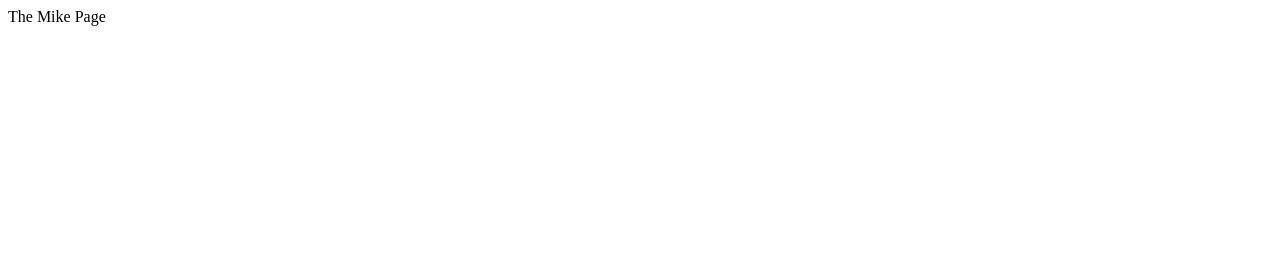
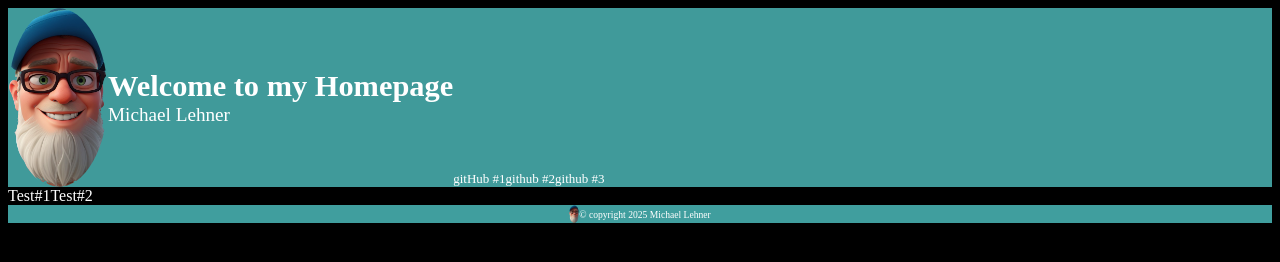
Before and after one commit to mrvldev/MyLandingPage, a plain HTML site: page index.html in a window 1280 px wide. Drawn offline with Linux system fonts and the light colour scheme.

Commit message:
started my first landing page

```diff
--- a/index.html
+++ b/index.html
@@ -1,20 +1,49 @@
 <!DOCTYPE html>
 <html lang="en">
 <head>
-    <link rel="stylesheet" href="">
+    <link rel="stylesheet" href="style.css">
     <meta charset="UTF-8">
     <meta name="viewport" content="width=device-width, initial-scale=1.0">
-    <titl>The Mike Page</title>
+    <title>The Mike Page</title>
 </head>
 
 <body>
 
     <div class="header">
 
+            <img src="/img/MikeHead.png" alt="A 3D Anime Style man with glasses, a blue cap and white beard" class="HeaderLogo">
+            <div class="containerColumn">
+                <div class=headline>Welcome to my Homepage</div>
+                <div class="headline2">Michael Lehner</div>
+            </div>
+            <div class="HeaderLink">
+                <a href="https://github.com/mrvldev">gitHub #1</a>
+                <a href="https://github.com/mrvldev">github #2</a>
+                <a href="https://github.com/mrvldev">github #3</a>
+            </div>
+
+        </div>
+
     </div>
 
+
+
     <div class="content">
+        <div class="banner">
+            <div>Test#1</div>
 
+        </div>
+
+        <div class="card">
+            <div>Test#2</div>
+
+        </div>
+
+    </div>
+
+    <div class="footer">
+        <img src="/img/MikeHead.png" alt="A 3D Anime Style man with glasses, a blue cap and white beard" class="FooterLogo">
+        <div class="copyright">© copyright 2025 Michael Lehner</div>
     </div>
 
 </body>
--- a/style.css
+++ b/style.css
@@ -0,0 +1,74 @@
+body {
+    display: flex;
+    flex-direction: column;
+    background-color: black;
+    color: white;
+    font-family: futura;
+
+}
+
+a {
+    text-decoration: none;
+    color: white;
+}
+
+.containerColumn {
+    display: flex;
+    flex-direction: column;
+    justify-content: center;
+
+
+}
+
+.header {
+    display: flex;
+    background-color: rgb(64, 154, 154);
+
+    }
+
+
+.HeaderLogo {
+    width: 100px;
+    height: auto;
+    border-radius: 50%;
+    justify-content: flex-start;
+
+}
+
+.headline {
+    justify-content: center;
+    align-items: center;
+    font-size: 1.9rem;
+    font-weight: 900;
+}
+
+.headline2 {
+    font-size: 1.2rem;
+
+}
+
+
+
+.HeaderLink {
+    display: flex;
+    justify-content: flex-end;
+    align-items: flex-end;
+    font-size: small;
+}
+
+.content {
+    display: flex;
+}
+
+.footer {
+    background-color: rgb(64, 158, 158);
+    display: flex;
+    justify-content: center;
+    align-items: center;
+    font-size: .6rem;
+}
+
+.FooterLogo {
+    width: 10px;
+    border-radius: 50%;
+}
```
